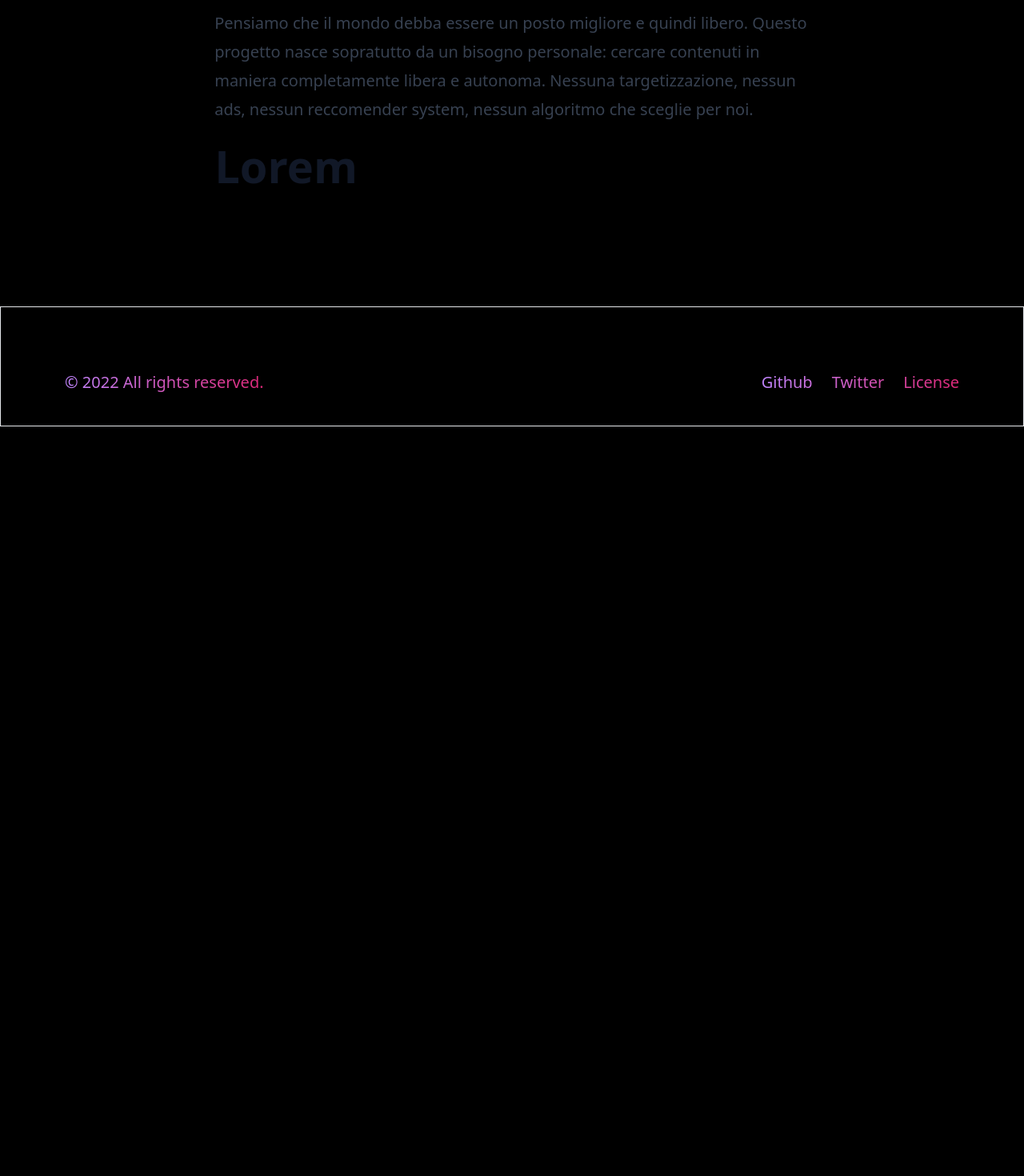
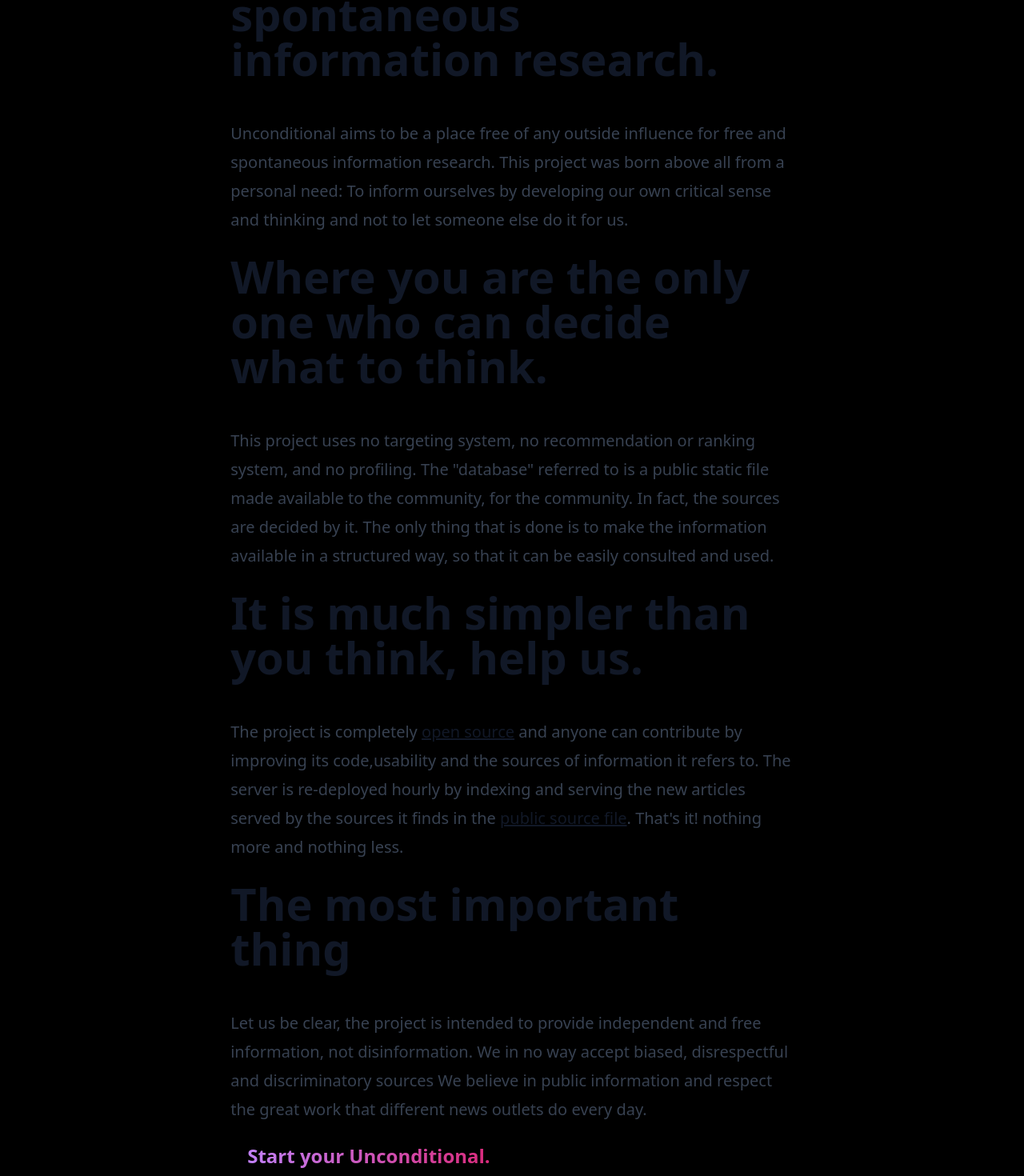
Before and after one commit to unconditionalday/unconditional.day, a Next.js app: page /about in a window 1280 px wide. Shown: the part 267-1737 px from the top of the page at 80% size. Before the commit the page ends 800 px from the top, so only its background shows below. Built offline with nearby package versions, Linux system fonts and the light colour scheme.

Commit message:
feat: fill about's content page

```diff
--- a/pages/about.tsx
+++ b/pages/about.tsx
@@ -6,17 +6,19 @@ const About: NextPage = () => {
     return (
         <div className="flex flex-col h-screen">
             <Header />
-            <article className="prose lg:prose-xl p-10 md:p-0 md:m-auto">
-                <h1>Garlic bread with cheese: What the science tells us</h1>
-                <p>
-                    Pensiamo che il mondo debba essere un posto migliore e quindi libero. Questo progetto nasce sopratutto da un bisogno personale: cercare contenuti in maniera completamente libera e autonoma. Nessuna targetizzazione, nessun ads, nessun reccomender system, nessun algoritmo che sceglie per noi.
-                </p>
+            <article className="prose lg:prose-xl p-10 md:p-5 md:m-auto">
+                <h1>A place free of any outside influence for an unconditional and spontaneous information research.</h1>
+                <p>Unconditional aims to be a place free of any outside influence for free and spontaneous information research. This project was born above all from a personal need: To inform ourselves by developing our own critical sense and thinking and not to let someone else do it for us.</p>
+                <h1>Where you are the only one who can decide what to think.</h1>
+                <p> This project uses no targeting system, no recommendation or ranking system, and no profiling. The "database" referred to is a public static file made available to the community, for the community. In fact, the sources are decided by it. The only thing that is done is to make the information available in a structured way, so that it can be easily consulted and used.</p>
+                <h1>It is much simpler than you think, help us.</h1>
+                <p>The project is completely <a href=''>open source</a> and anyone can contribute by improving its code,usability and the sources of information it refers to. The server is re-deployed hourly by indexing and serving the new articles served by the sources it finds in the <a href=''>public source file</a>. That's it! nothing more and nothing less.</p>
+                <h1>The most important thing</h1>
+                <p> Let us be clear, the project is intended to provide independent and free information, not disinformation. We in no way accept biased, disrespectful and discriminatory sources We believe in public information and respect the great work that different news outlets do every day. </p>
 
-                <h1>Lorem </h1>
+                <a className='font-bold text-xl md:text-2xl text-center text-transparent bg-clip-text bg-gradient-to-r from-purple-400 to-pink-600 border border-black rounded-lg p-3 block md:inline md:w-auto mx-2' href='/'>Start your Unconditional.</a>
             </article>
-            <main className='m-auto container'>
 
-            </main>
             <Footer />
         </div >
     )
```
